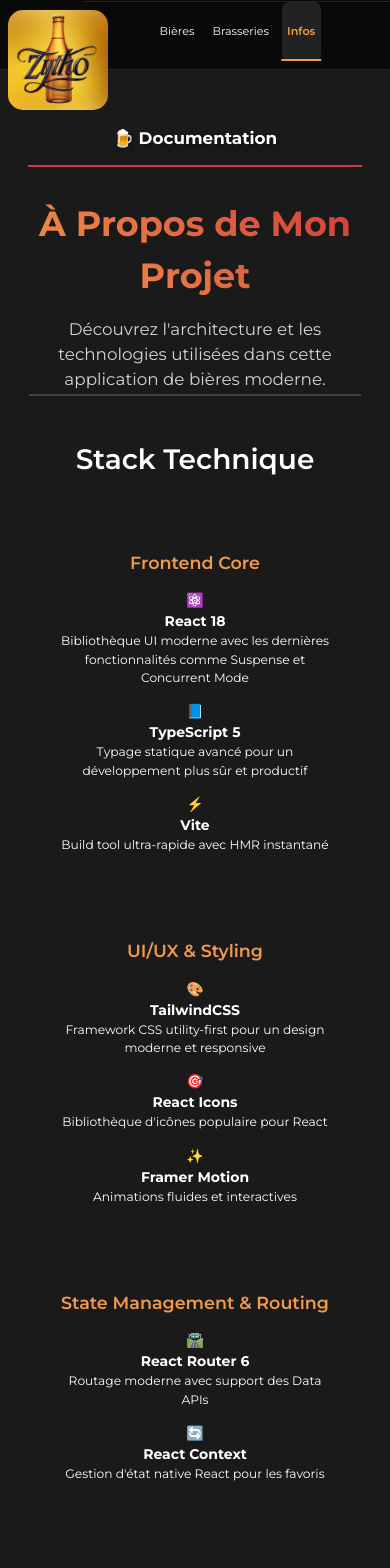
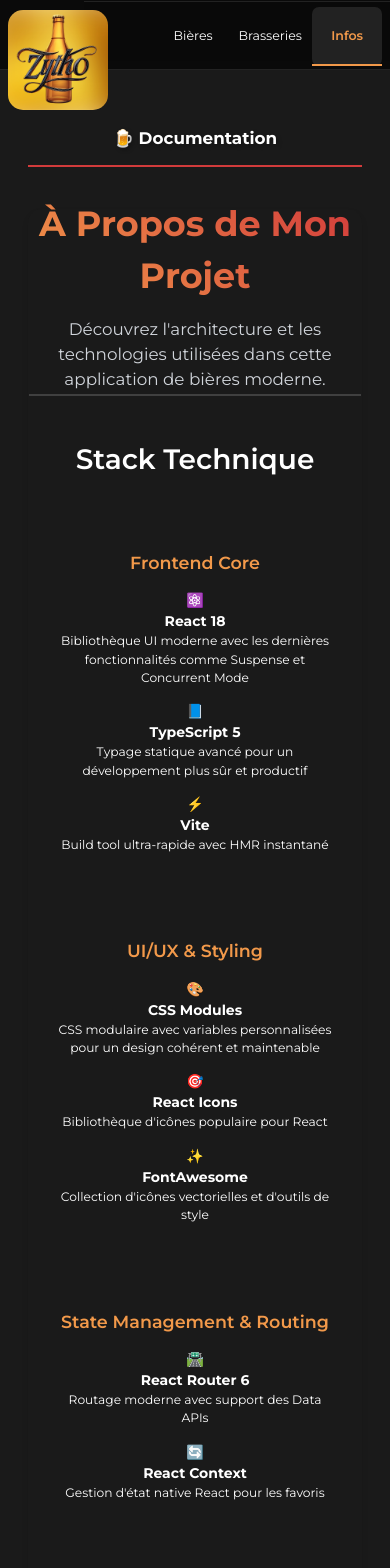
Before and after one commit to sergeimlk/zytho-front-last, a React (Vite) app: page /infos in a window 390 px wide. Shown: the top 1568 px of the page. Built offline with nearby package versions, Linux system fonts and the light colour scheme; no server answers.

Commit message:
⚙️ Fixed nav

```diff
--- a/src/pages/Infos.tsx
+++ b/src/pages/Infos.tsx
@@ -34,10 +34,10 @@
       category: "UI/UX & Styling",
       items: [
         {
-          name: "TailwindCSS",
+          name: "CSS Modules",
           icon: "🎨",
-          description: "Framework CSS utility-first pour un design moderne et responsive",
-          docUrl: "https://tailwindcss.com/"
+          description: "CSS modulaire avec variables personnalisées pour un design cohérent et maintenable",
+          docUrl: "https://developer.mozilla.org/fr/docs/Web/CSS/Using_CSS_custom_properties"
         },
         {
           name: "React Icons",
@@ -46,10 +46,10 @@
           docUrl: "https://react-icons.github.io/react-icons/"
         },
         {
-          name: "Framer Motion",
+          name: "FontAwesome",
           icon: "✨",
-          description: "Animations fluides et interactives",
-          docUrl: "https://www.framer.com/motion/"
+          description: "Collection d'icônes vectorielles et d'outils de style",
+          docUrl: "https://fontawesome.com/"
         }
       ]
     },
--- a/src/styles/Beers.css
+++ b/src/styles/Beers.css
@@ -453,9 +453,23 @@
   z-index: 0;
 }
 
+@keyframes glow {
+  0% {
+    box-shadow: 0 0 5px var(--primary);
+  }
+  50% {
+    box-shadow: 0 0 20px var(--primary);
+  }
+  100% {
+    box-shadow: 0 0 5px var(--primary);
+  }
+}
+
 .beer-card:hover {
-  transform: translateY(-4px);
-  box-shadow: var(--shadow-lg);
+  transform: translateY(-2px);
+  animation: glow 2s infinite;
+  border: 1px solid var(--primary);
+  transition: all 0.3s ease;
 }
 
 .beer-card:hover::before {
@@ -482,6 +496,14 @@
   object-fit: contain;
   transition: transform 0.3s ease;
   padding: 0.5rem;
+}
+
+.beer-image img {
+  width: 80%;
+  height: 80%;
+  object-fit: contain;
+  display: block;
+  margin: auto;
 }
 
 .beer-card:hover .beer-image {
--- a/src/styles/Breweries.css
+++ b/src/styles/Breweries.css
@@ -239,9 +239,23 @@
   z-index: 0;
 }
 
+@keyframes glow {
+  0% {
+    box-shadow: 0 0 5px var(--primary);
+  }
+  50% {
+    box-shadow: 0 0 20px var(--primary);
+  }
+  100% {
+    box-shadow: 0 0 5px var(--primary);
+  }
+}
+
 .brewery-card:hover {
-  transform: translateY(-4px);
-  box-shadow: var(--shadow-lg);
+  transform: translateY(-2px);
+  animation: glow 2s infinite;
+  border: 1px solid var(--primary);
+  transition: all 0.3s ease;
 }
 
 .brewery-card:hover::before {
--- a/src/styles/Infos.css
+++ b/src/styles/Infos.css
@@ -98,10 +98,13 @@
 }
 
 .tech-category {
-  composes: card from './components/Card.css';
+  /* composes: card from './components/Card.css'; */
   text-align: center;
   position: relative;
   overflow: hidden;
+  border-radius: 2rem;
+  padding: 1rem;
+  transition: all 0.3s ease;
 }
 
 .tech-category:hover {
@@ -167,7 +170,7 @@
 .development-phase {
   background: var(--background-light);
   padding: 2rem;
-  border-radius: 1rem;
+  border-radius: 2rem;
   box-shadow: 0 8px 16px rgba(0, 0, 0, 0.15);
   transition: all 0.3s ease;
   min-width: 300px;
@@ -222,7 +225,7 @@
 .feature-card {
   background: var(--background-light);
   padding: 2rem;
-  border-radius: 1rem;
+  border-radius: 2rem;
   text-align: center;
   box-shadow: 0 8px 16px rgba(0, 0, 0, 0.15);
   transition: transform 0.3s ease;
@@ -279,7 +282,7 @@
 .api-feature {
   background: var(--background);
   padding: 1.5rem;
-  border-radius: 0.8rem;
+  border-radius: 2rem;
   box-shadow: 0 4px 8px rgba(0, 0, 0, 0.1);
 }
 
@@ -337,7 +340,7 @@
 .api-feature {
   background: var(--background);
   padding: 2rem;
-  border-radius: 0.5rem;
+  border-radius: 2rem;
   box-shadow: 0 8px 16px rgba(0, 0, 0, 0.15);
 }
 
@@ -626,7 +629,7 @@
 .docker-feature {
   background: var(--background);
   padding: 2rem;
-  border-radius: 0.5rem;
+  border-radius: 2rem;
   box-shadow: 0 8px 16px rgba(0, 0, 0, 0.15);
 }
 
--- a/src/styles/Navbar.css
+++ b/src/styles/Navbar.css
@@ -66,13 +66,14 @@
 /* Center Section */
 .navbar-center {
   display: flex;
-  gap: 2rem;
-  align-items: center;
+  gap: 1rem;
+  margin-left: auto;
+  margin-right: 2rem;
 }
 
 .nav-links {
   display: flex;
-  gap: 2rem;
+  gap: 1rem;
 }
 
 .nav-links a {
@@ -81,7 +82,7 @@
   font-size: 1rem;
   font-weight: 500;
   transition: color 0.2s, background-color 0.2s;
-  padding: 0.5rem 1rem;
+  padding: 0.5rem 0.75rem;
   border-radius: 0.5rem;
 }
 
@@ -264,23 +265,28 @@
     backdrop-filter: blur(20px);
     -webkit-backdrop-filter: blur(20px);
     border-top: 1px solid rgba(255, 255, 255, 0.1);
-    margin-left: auto;
+    margin-left: 0;
+    margin-right: 0;
+    justify-content: space-between;
   }
 
   .nav-links {
     height: 100%;
-    justify-content: space-around;
-    padding: 0 1rem;
+    justify-content: space-between;
+    padding: 0 2.5rem;
     gap: 1rem;
   }
 
   .nav-links a {
     height: 100%;
+    width: 70px;
     display: flex;
     align-items: center;
-    padding: 0.3rem 0.6rem;
-    font-size: 0.9rem;
+    justify-content: center;
+    padding: 0.4rem 0.8rem;
+    font-size: 1rem;
     position: relative;
+    text-align: center;
   }
 
   .nav-links a::after {
@@ -327,15 +333,9 @@
   }
 
   .nav-links a {
-    left: 4rem;
-    font-size: 0.8rem;
+    top: .3rem;
+    left: 2.8rem;
+    font-size: .9rem;
     padding: 0.2rem 0.4rem;
   }
 }
-
-@media (max-width: 360px) {
-  .nav-links a {
-    padding: 0 0.5rem;
-    font-size: 0.8rem;
-  }
-}
```
